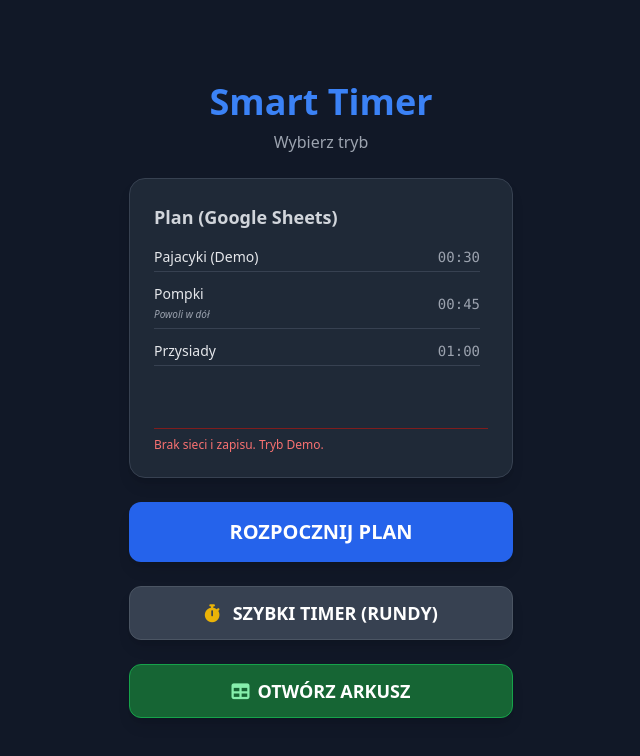
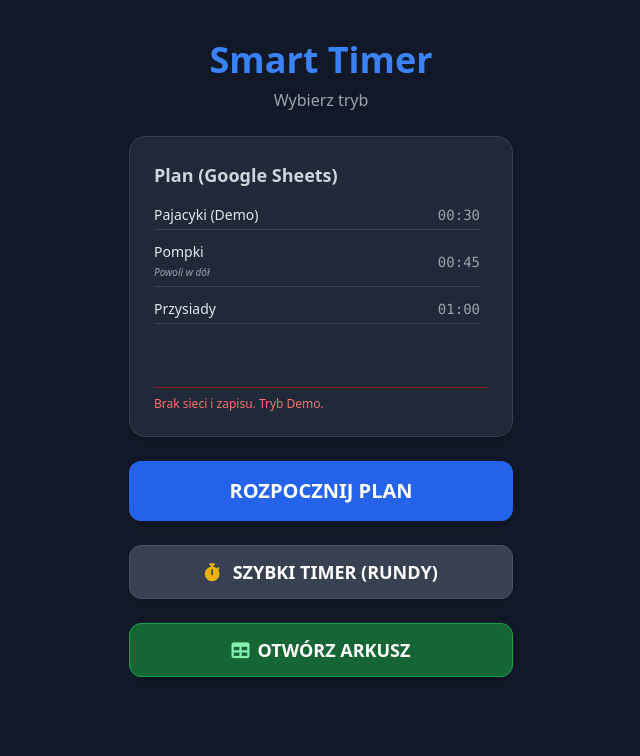
Before and after one commit to qubolo/apka-ikmf-krk, a plain HTML site: page index.html in a window 1280 px wide. Shown: the whole page, without its empty margins (319-959 px from the left). Drawn offline with nearby package versions, Linux system fonts and the light colour scheme; no server answers.

Commit message:
Update index.html przycisk open sheets
asdf

```diff
--- a/index.html
+++ b/index.html
@@ -75,13 +75,14 @@
 <body class="bg-gray-900 text-white h-screen flex flex-col overflow-hidden font-sans">
 
     <!-- Ekran Startowy -->
-    <div id="setup-screen" class="flex-1 flex flex-col items-center justify-center p-6 space-y-6">
-        <div class="text-center">
+    <!-- ZMIANA: Dodano overflow-y-auto i usunięto justify-center dla enable scroll -->
+    <div id="setup-screen" class="flex-1 flex flex-col items-center p-6 space-y-6 overflow-y-auto w-full">
+        <div class="text-center mt-4 shrink-0">
             <h1 class="text-4xl font-bold text-blue-500 mb-2">Smart Timer</h1>
             <p class="text-gray-400">Wybierz tryb</p>
         </div>
 
-        <div class="bg-gray-800 p-6 rounded-2xl w-full max-w-sm shadow-lg border border-gray-700 flex flex-col h-[40%]">
+        <div class="bg-gray-800 p-6 rounded-2xl w-full max-w-sm shadow-lg border border-gray-700 flex flex-col h-[40%] min-h-[250px] shrink-0">
             <div class="flex justify-between items-center mb-4">
                 <h3 class="text-lg font-semibold text-gray-300">Plan (Google Sheets)</h3>
                 <span id="loading-indicator" class="text-xs text-yellow-500 animate-pulse">
@@ -98,16 +99,16 @@
             </div>
         </div>
 
-        <button id="start-btn" onclick="startWorkout()" disabled class="w-full max-w-sm bg-blue-600 hover:bg-blue-500 text-white font-bold py-4 rounded-xl text-xl shadow-lg transform transition active:scale-95 disabled:bg-gray-600 disabled:cursor-not-allowed">
+        <button id="start-btn" onclick="startWorkout()" disabled class="w-full max-w-sm bg-blue-600 hover:bg-blue-500 text-white font-bold py-4 rounded-xl text-xl shadow-lg transform transition active:scale-95 disabled:bg-gray-600 disabled:cursor-not-allowed shrink-0">
             ROZPOCZNIJ PLAN
         </button>
 
-        <button onclick="openQuickTimer('setup')" class="w-full max-w-sm bg-gray-700 hover:bg-gray-600 text-white font-bold py-3 rounded-xl text-lg shadow-lg transform transition active:scale-95 border border-gray-600">
+        <button onclick="openQuickTimer('setup')" class="w-full max-w-sm bg-gray-700 hover:bg-gray-600 text-white font-bold py-3 rounded-xl text-lg shadow-lg transform transition active:scale-95 border border-gray-600 shrink-0">
             <i class="fas fa-stopwatch text-yellow-500 mr-2"></i> SZYBKI TIMER (RUNDY)
         </button>
 
         <!-- NOWY PRZYCISK: Otwieranie Google Sheets -->
-        <a href="https://docs.google.com/spreadsheets/d/1AX6ym_aXBjthM-nLr97Uufj5FYWQLW2DaC9G3Mcs82Q/edit" target="_blank" class="w-full max-w-sm bg-green-800 hover:bg-green-700 text-white font-bold py-3 rounded-xl text-lg shadow-lg transform transition active:scale-95 border border-green-600 flex items-center justify-center no-underline">
+        <a href="https://docs.google.com/spreadsheets/d/1AX6ym_aXBjthM-nLr97Uufj5FYWQLW2DaC9G3Mcs82Q/edit" target="_blank" class="w-full max-w-sm bg-green-800 hover:bg-green-700 text-white font-bold py-3 rounded-xl text-lg shadow-lg transform transition active:scale-95 border border-green-600 flex items-center justify-center no-underline shrink-0 mb-8">
             <i class="fas fa-table mr-2 text-green-300"></i> OTWÓRZ ARKUSZ
         </a>
     </div>
```
